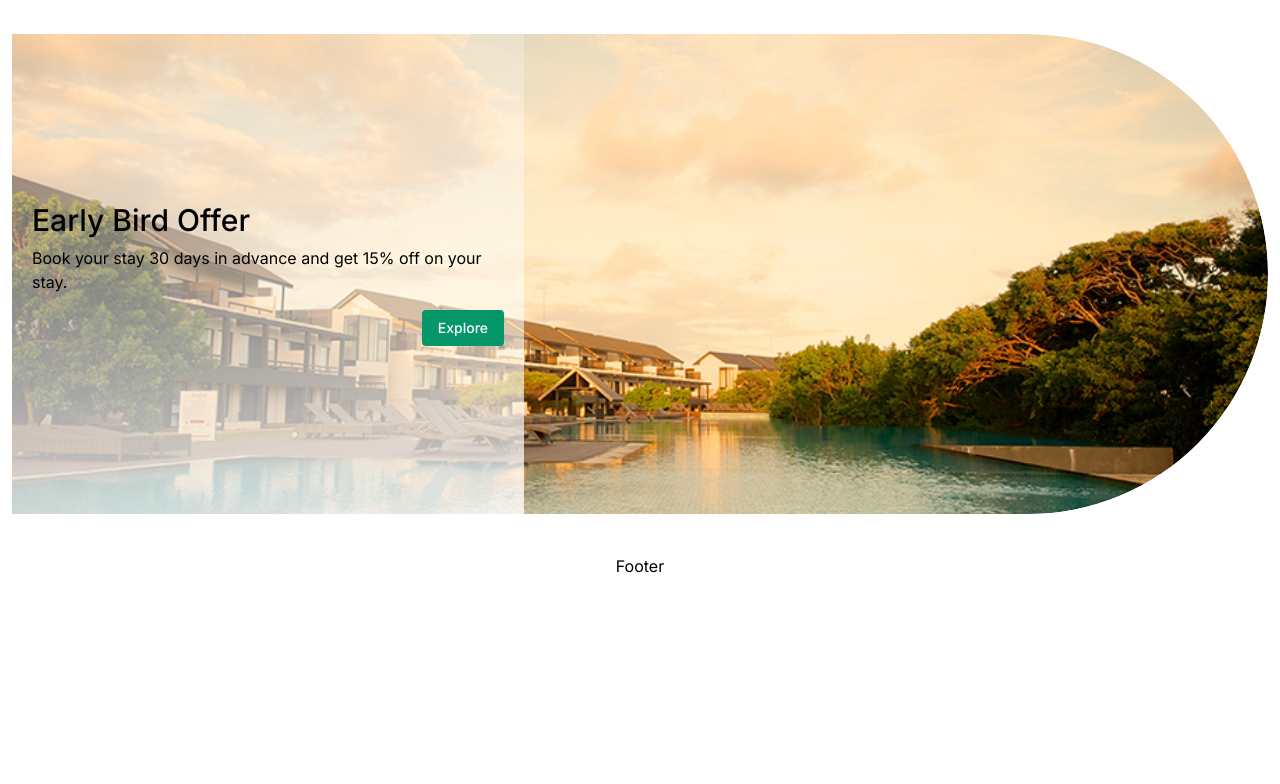
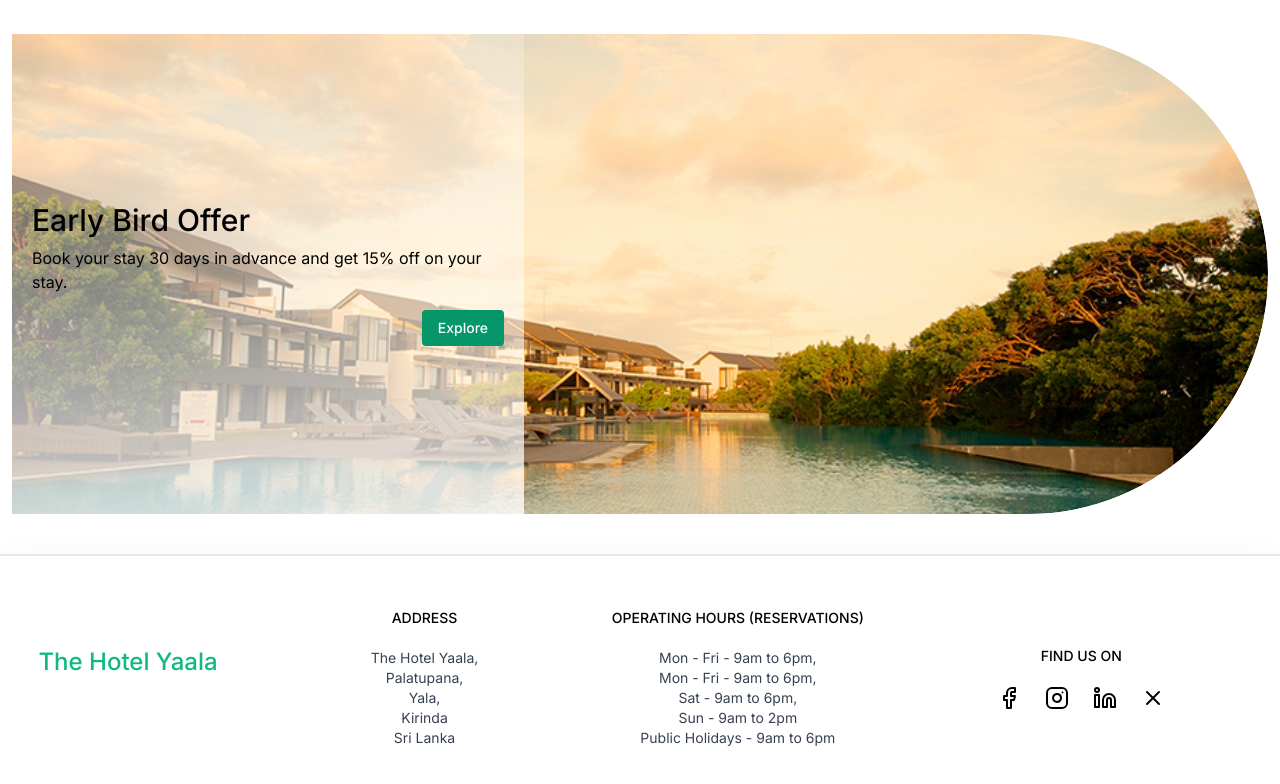
Before and after one commit to kavindu-mane/Hotel-Yaala, a Next.js app: page / in a window 1280 px wide. Shown: the part 3156-3940 px from the top of the page. Before the commit the page ends 3814 px from the top, so only its background shows below. Built offline with nearby package versions, Linux system fonts and the light colour scheme.

Commit message:
footer added

```diff
--- a/src/app/page.tsx
+++ b/src/app/page.tsx
@@ -9,7 +9,7 @@ import RecommendedRooms from "@components/custom/RecommendedRooms";
 
 export default function Home() {
 	return (
-		<main className="flex h-full pb-20 flex-col items-center justify-between">
+		<main className="flex h-full flex-col items-center justify-between">
 			<Parallax />
 			<Booking />
 			<div className="flex flex-col items-center px-3">
--- a/src/components/custom/Footer.tsx
+++ b/src/components/custom/Footer.tsx
@@ -1,9 +1,41 @@
-import React from 'react'
+import { Facebook, Instagram, Linkedin, X } from "lucide-react";
+import React from "react";
 
 const Footer = () => {
-  return (
-    <div>Footer</div>
-  )
-}
+	return (
+		<footer className="pt-5 pb-20 flex flex-col border-t-2 items-center border-border lg:flex-row w-full shadow-2xl">
+			<h2 className="text-2xl text-center font-medium min-w-64 text-emerald-500">
+				The Hotel Yaala
+			</h2>
+			<div className="flex space-x-16 xl:px-20 justify-around w-full md:flex-row flex-col mt-8 space-y-6 md:space-y-0 items-center">
+				<div className="text-sm text-center">
+					<p className="uppercase font-medium mb-5">Address</p>
+					<p className="dark:text-gray-400 text-gray-700">The Hotel Yaala,</p>
+					<p className="dark:text-gray-400 text-gray-700">Palatupana,</p>
+					<p className="dark:text-gray-400 text-gray-700">Yala,</p>
+					<p className="dark:text-gray-400 text-gray-700">Kirinda</p>
+					<p className="dark:text-gray-400 text-gray-700">Sri Lanka</p>
+				</div>
+				<div className="text-sm text-center">
+					<p className="uppercase font-medium mb-5">Operating hours (Reservations)</p>
+					<p className="dark:text-gray-400 text-gray-700">Mon - Fri - 9am to 6pm,</p>
+					<p className="dark:text-gray-400 text-gray-700">Mon - Fri - 9am to 6pm,</p>
+					<p className="dark:text-gray-400 text-gray-700">Sat - 9am to 6pm,</p>
+					<p className="dark:text-gray-400 text-gray-700">Sun - 9am to 2pm</p>
+					<p className="dark:text-gray-400 text-gray-700">Public Holidays - 9am to 6pm</p>
+				</div>
+				<div className="text-sm text-center">
+					<p className="uppercase font-medium mb-5">Find Us On</p>
+					<div className="flex space-x-6">
+						<Facebook />
+						<Instagram />
+						<Linkedin />
+						<X />
+					</div>
+				</div>
+			</div>
+		</footer>
+	);
+};
 
-export default Footer
+export default Footer;
```
